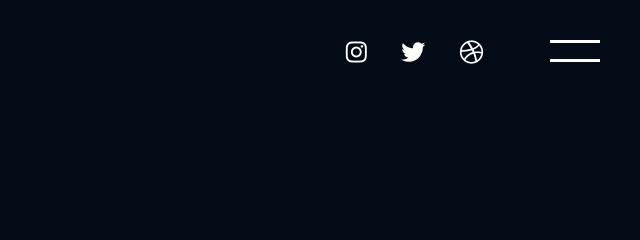
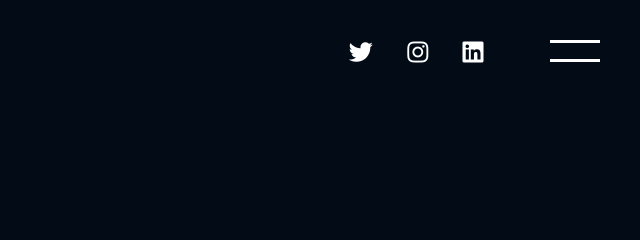
Before and after one commit to Naori-Uchiwa/Francis-KOUAHO-Portfolio, a plain HTML site: page about.html in a window 1280 px wide. Shown: the top 240 px of the page, 640-1280 px from the left. Drawn offline with nearby package versions, Linux system fonts and the light colour scheme; a script that the page names is missing.

Commit message:
Portfolio

```diff
--- a/about.html
+++ b/about.html
@@ -28,14 +28,14 @@
     <header><a class="name" href="index.html">FRANCIS KOUAHO</a>
       <div class="wrap">
         <div class="icons">
-          <a href="#" target="_blank">
+          <a href="https://twitter.com/NaoriUchiwa" target="_blank">
+            <i class="fab fa-twitter"></i>
+          </a>
+          <a href="https://www.instagram.com/naoriuchiwa/" target="_blank">
             <i class="fab fa-instagram"></i>
           </a>
-          <a href="#" target="_blank">
-            <i class="fab fa-twitter"></i>
-          </a>
-          <a href="#" target="_blank">
-            <i class="fab fa-dribbble"></i>
+          <a href="https://www.linkedin.com/in/francis-kouaho/" target="_blank">
+            <i class="fab fa-linkedin"></i>
           </a>
         </div>
         <div class="menuIcon js-menuBtn"></div>
```
Also changed, not shown: index.html (+10 -5 lines), traiteur_cheron.html (+11 -1 lines).
